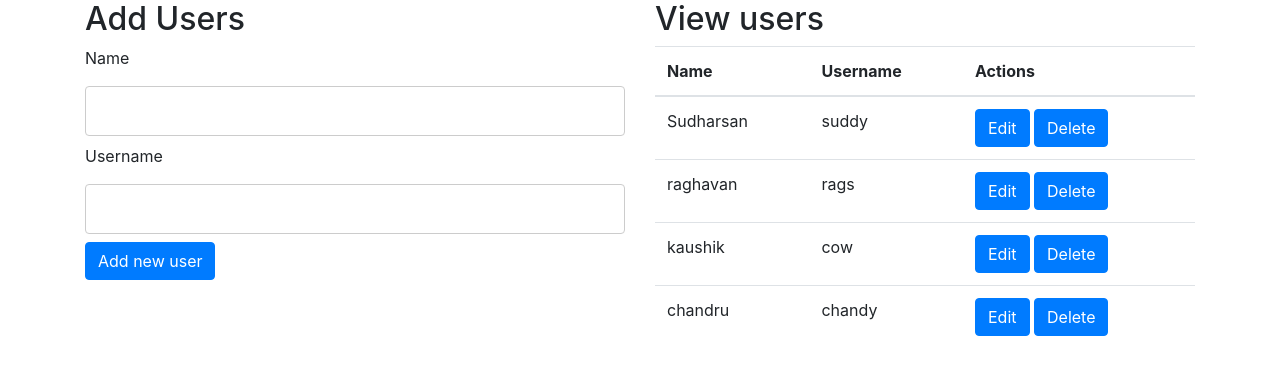
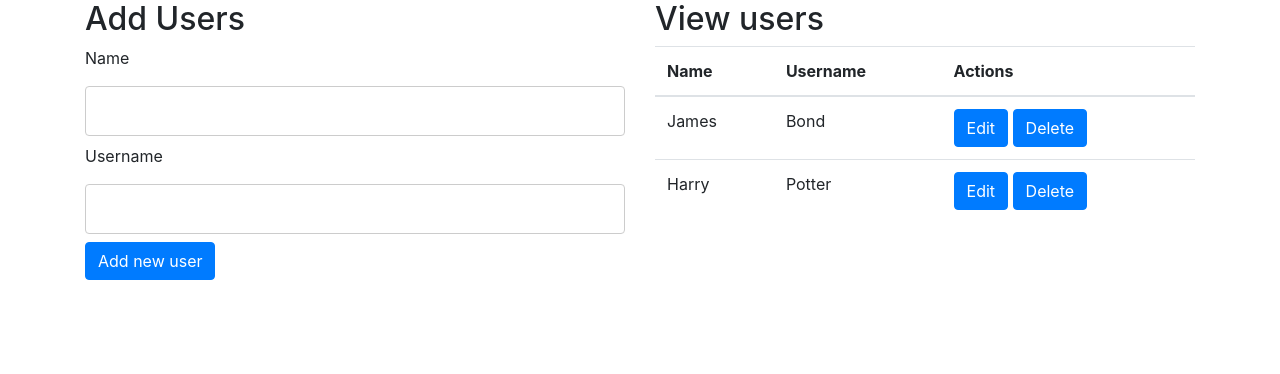
Before and after one commit to sudddy/React-crud, a React (Create React App) app in the folder basic-crud/: page / in a window 1280 px wide. Shown: the top 374 px of the page. Built offline with nearby package versions, Linux system fonts and the light colour scheme.

Commit message:
edited the initial values

```diff
--- a/basic-crud/src/App.js
+++ b/basic-crud/src/App.js
@@ -8,10 +8,8 @@ import ReactDOM from 'react-dom'
 const App = () => {
 
   const usersData = [
-    { id: 1, name: 'Sudharsan', username: 'suddy' },
-    { id: 2, name: 'raghavan', username: 'rags' },
-    { id: 3, name: 'kaushik', username: 'cow' },
-    { id: 4, name: 'chandru', username: 'chandy' },
+    { id: 1, name: 'James', username: 'Bond' },
+    { id: 2, name: 'Harry', username: 'Potter' }
   ]
   const [users, setUsers] = useState(usersData);
   const [editing, setEditing] = useState(false);
```
